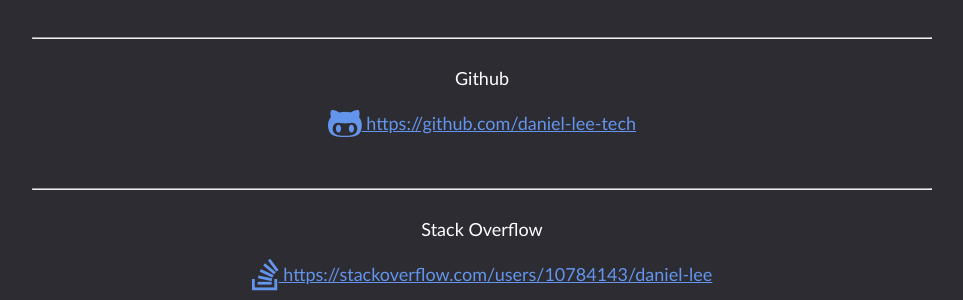
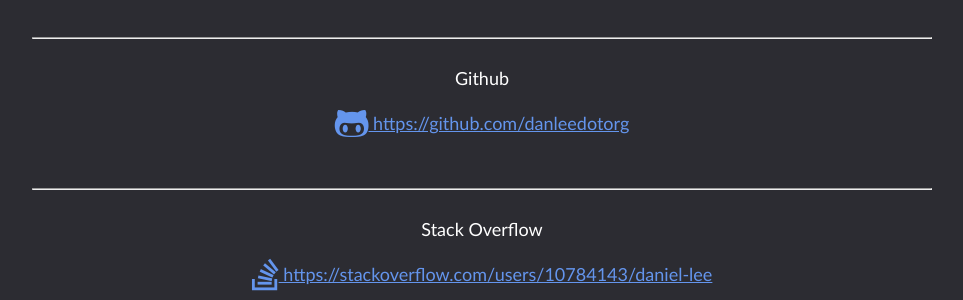
Before and after one commit to danielleedottech/danlee-org, a Jekyll site: the page built from pages/links.html, in a window 1280 px wide. Shown: the part 317-617 px from the top of the page, without its empty margins (158-1121 px from the left). Built offline with Jekyll 4.4.1, drawn with Linux system fonts in a browser that asks for light colours; nearby versions of some CDN libraries; library files that are not in the unit come from our copies.

Commit message:
fixing website link for github

```diff
--- a/pages/links.html
+++ b/pages/links.html
@@ -16,8 +16,8 @@ title: Links
 <section class="about-page-section">
     <h2>Github</h2>
 
-    <a href="https://github.com/daniel-lee-tech" target="_blank">
-        <i class="fa-brands fa-github-alt fa-2xl"></i>&nbsp;https://github.com/daniel-lee-tech
+    <a href="https://github.com/danleedotorg" target="_blank">
+        <i class="fa-brands fa-github-alt fa-2xl"></i>&nbsp;https://github.com/danleedotorg
     </a>
 </section>
 
```
